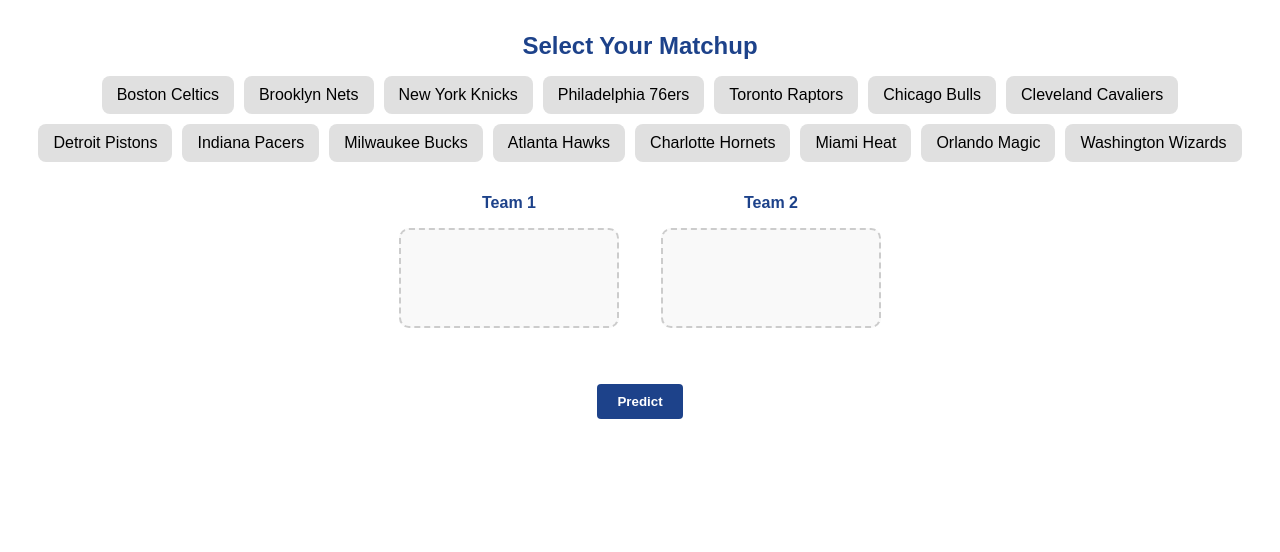
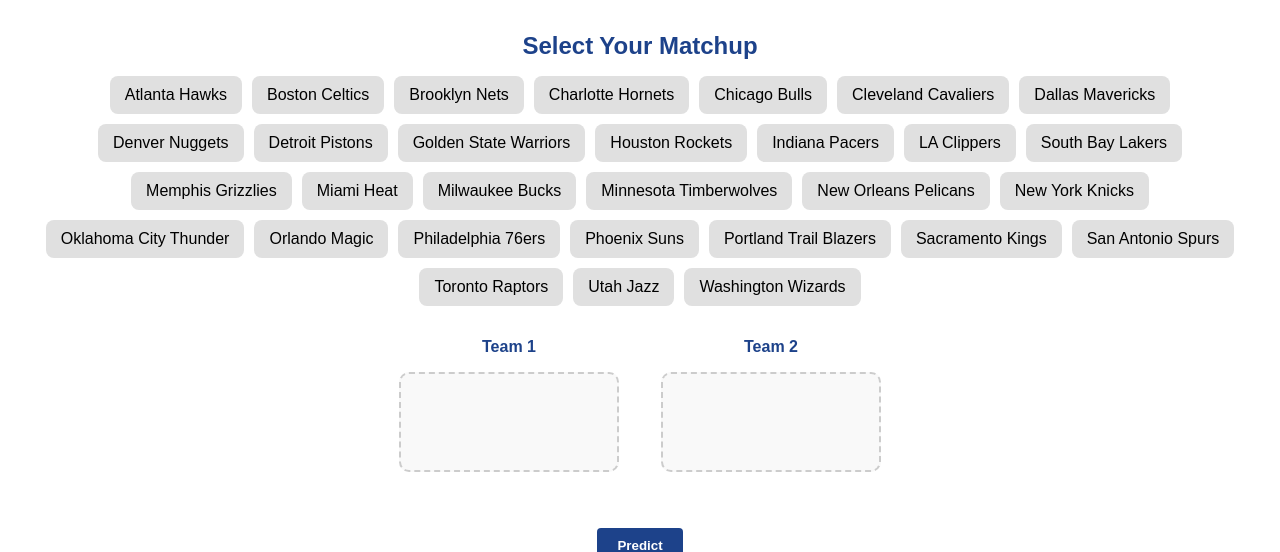
Before and after one commit to keirannnelson/GameMaker, a Flask app: page /matchups in a window 1280 px wide. Shown: the part 88-640 px from the top of the page. Run offline with Flask 3, Linux system fonts and the light colour scheme.

Commit message:
added all NBA teams

```diff
--- a/frontend/templates/matchups.html
+++ b/frontend/templates/matchups.html
@@ -82,9 +82,36 @@
 
   <div class="team-pool" id="team-pool">
     {% set teams = [
-      'Boston Celtics', 'Brooklyn Nets', 'New York Knicks', 'Philadelphia 76ers', 'Toronto Raptors',
-      'Chicago Bulls', 'Cleveland Cavaliers', 'Detroit Pistons', 'Indiana Pacers', 'Milwaukee Bucks',
-      'Atlanta Hawks', 'Charlotte Hornets', 'Miami Heat', 'Orlando Magic', 'Washington Wizards'
+            'Atlanta Hawks',
+            'Boston Celtics',
+            'Brooklyn Nets',
+            'Charlotte Hornets',
+            'Chicago Bulls',
+            'Cleveland Cavaliers',
+            'Dallas Mavericks',
+            'Denver Nuggets',
+            'Detroit Pistons',
+            'Golden State Warriors',
+            'Houston Rockets',
+            'Indiana Pacers',
+            'LA Clippers',
+            'South Bay Lakers',
+            'Memphis Grizzlies',
+            'Miami Heat',
+            'Milwaukee Bucks',
+            'Minnesota Timberwolves',
+            'New Orleans Pelicans',
+            'New York Knicks',
+            'Oklahoma City Thunder',
+            'Orlando Magic',
+            'Philadelphia 76ers',
+            'Phoenix Suns',
+            'Portland Trail Blazers',
+            'Sacramento Kings',
+            'San Antonio Spurs',
+            'Toronto Raptors',
+            'Utah Jazz',
+            'Washington Wizards',
     ] %}
     {% for team in teams %}
       <div class="team" draggable="true" ondragstart="onDragStart(event)">{{ team }}</div>
```
